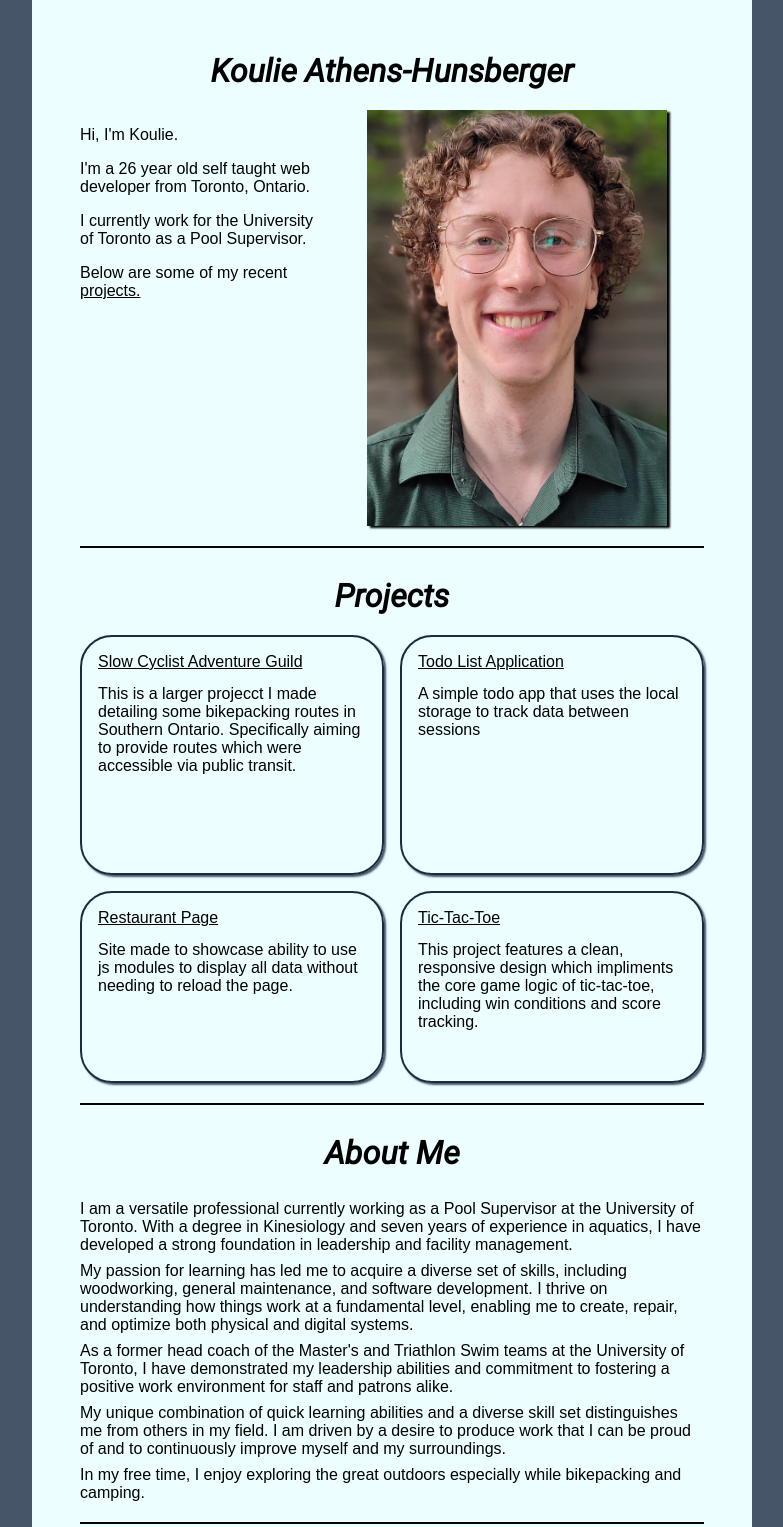
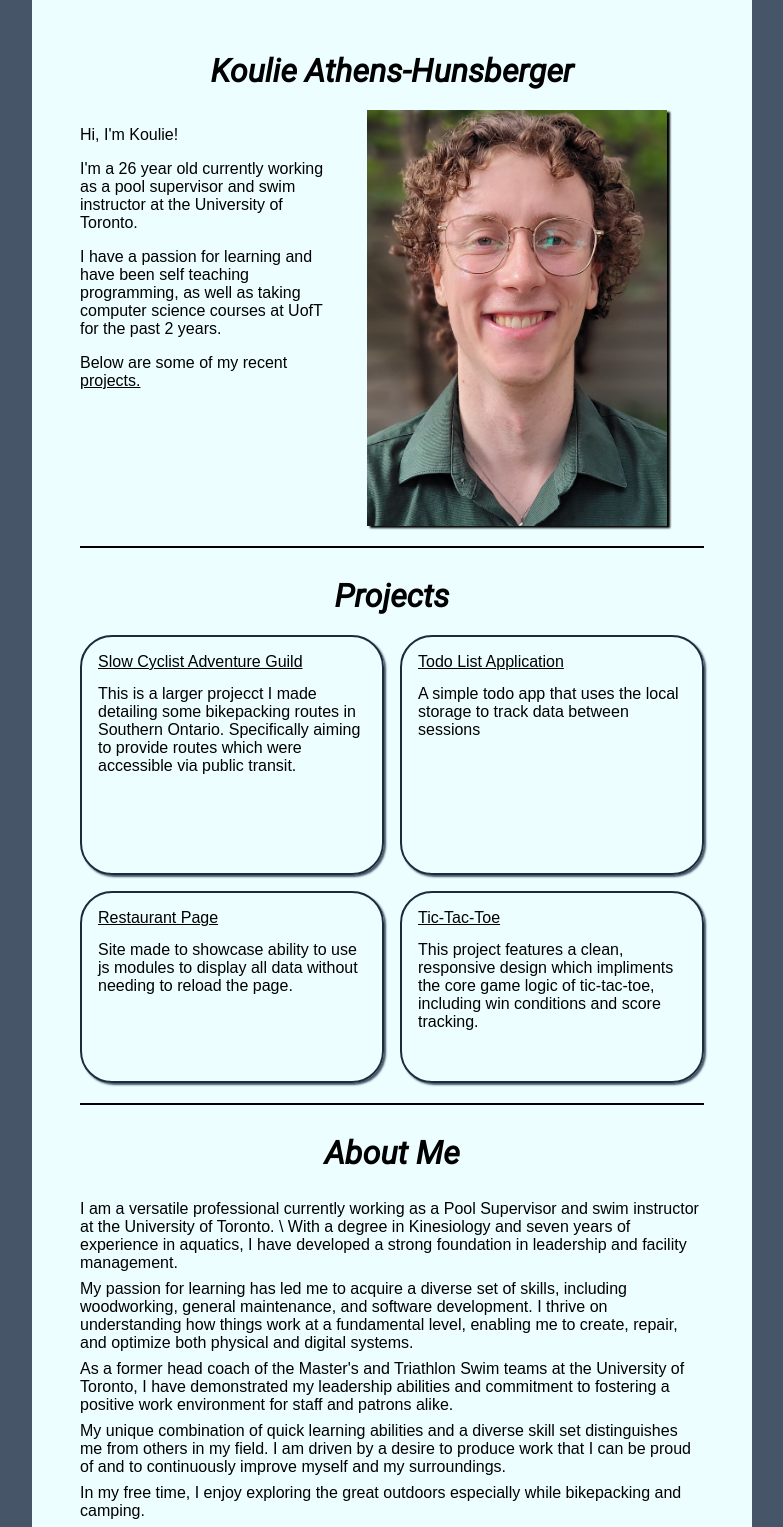
Before and after one commit to Koulie123/portfolio-site, a plain HTML site: page index.html in a window 1280 px wide. Shown: the part 86-1613 px from the top of the page, without its empty margins (248-1031 px from the left). Drawn offline with Linux system fonts and the light colour scheme.

Commit message:
Remade the introduction section

```diff
--- a/index.html
+++ b/index.html
@@ -20,11 +20,10 @@
             <div class="about-header section-header subsection" id="home">Koulie Athens-Hunsberger</div>
             <div class="name-and-pic subsection" id="name-and-pic">
                 <div class="about-me">
-                    <p>Hi, I'm Koulie.</p>
-                    <p>I'm a 26 year old self taught web developer from Toronto, Ontario.</p>
-                    <p>I currently work for the University of Toronto as a Pool Supervisor.</p>
+                    <p>Hi, I'm Koulie!</p>
+                    <p>I'm a 26 year old currently working as a pool supervisor and swim instructor at the University of Toronto.</p>
+                    <p>I have a passion for learning and have been self teaching programming, as well as taking computer science courses at UofT for the past 2 years.</p>
                     <p>Below are some of my recent <a href="#projects" style="color: black;">projects.</a></p>
-
                 </div>
                 <div class="pic-of-me"></div>
             </div>
@@ -34,7 +33,8 @@
             <div class="divider"></div>
             <div id="about" class="section-header subsection">About Me</div>
             <div class="about-content subsection">
-                <div class="about-para">I am a versatile professional currently working as a Pool Supervisor at the University of Toronto. With a degree in Kinesiology and seven years of experience in aquatics, I have developed a strong foundation in leadership and facility management.</div>
+                <div class="about-para">I am a versatile professional currently working as a Pool Supervisor and swim instructor at the University of Toronto. \
+                    With a degree in Kinesiology and seven years of experience in aquatics, I have developed a strong foundation in leadership and facility management.</div>
                 <div class="about-para">My passion for learning has led me to acquire a diverse set of skills, including woodworking, general maintenance, and software development. I thrive on understanding how things work at a fundamental level, enabling me to create, repair, and optimize both physical and digital systems.</div>
                 <div class="about-para">As a former head coach of the Master's and Triathlon Swim teams at the University of Toronto, I have demonstrated my leadership abilities and commitment to fostering a positive work environment for staff and patrons alike.</div>
                 <div class="about-para">My unique combination of quick learning abilities and a diverse skill set distinguishes me from others in my field. I am driven by a desire to produce work that I can be proud of and to continuously improve myself and my surroundings.</div>
```
